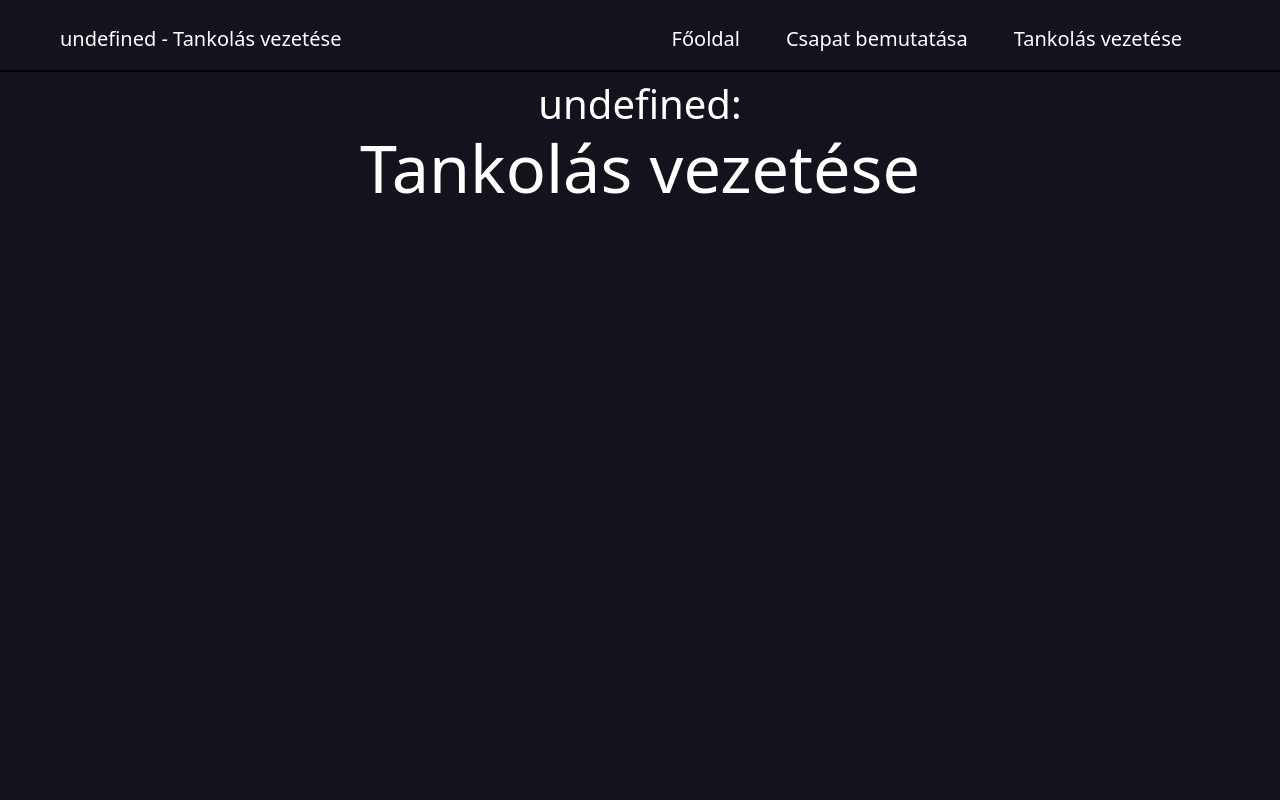
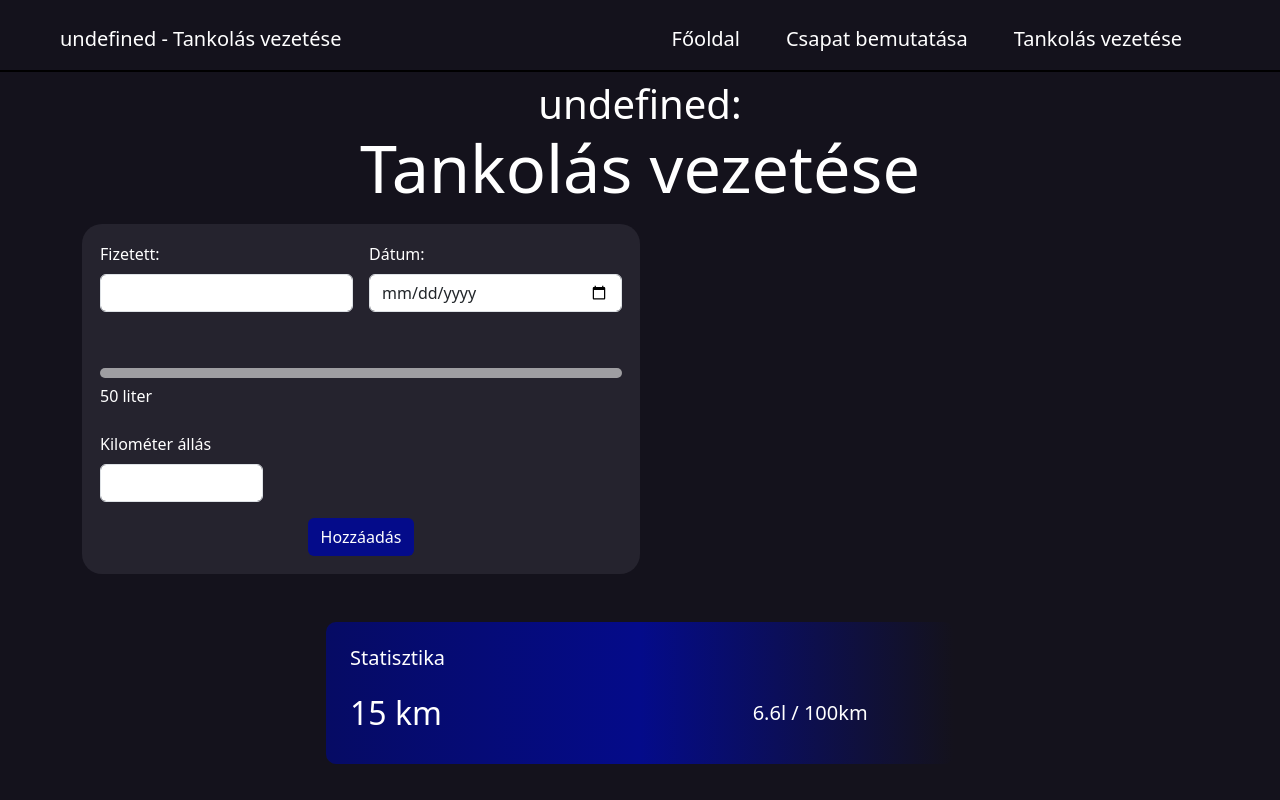
Before and after one commit to budaizalan/undefined, a PHP site: page /2feladat.html in a window 1280 px wide. Run offline with PHP 8.4, Linux system fonts and the light colour scheme.

Commit message:
Preparing 2. feladat

```diff
--- a/2feladat.html
+++ b/2feladat.html
@@ -46,6 +46,52 @@
       <h1 class="text-center" style="font-size: calc(2rem + 2.7vw)">Tankolás vezetése</h1>
     </div>
   </section>
+  <div class="container">
+    <div class="col-6 holder mt-3">
+        <form class="row g-3">
+            <div class="col-md-6">
+              <label for="fizetett" class="form-label">Fizetett:</label>
+              <input type="text" class="form-control" id="fizetett">
+            </div>
+            <div class="col-md-6">
+              <label for="inputDate" class="form-label">Dátum:</label>
+              <input type="date" class="form-control" id="inputDate">
+            </div>
+            <div class="col-md-4 slidecontainer mt-5">
+                <input type="range" min="1" max="70" value="50" class="slider" id="Beza">
+                <p><span id="display"></span> liter</p>
+            </div>
+            <div class="col-md-4 mt-2">
+              <label for="kilometerAllas" class="form-label">Kilométer állás</label>
+              <input type="text" class="form-control" id="kilometerAllas">
+            </div>
+            <div class="col-12 content-justify-center text-center">
+              <button type="submit" class="btn">Hozzáadás</button>
+            </div>
+          </form>
+    </div>
+  </div>
+  <div class="container-fluid mt-5">
+        <div class="col-6 mx-auto">
+            <div class="card l-bg-blue-dark">
+                <div class="card-statistic-3 p-4">
+                    <div class="mb-4">
+                        <h5 class="card-title mb-0">Statisztika</h5>
+                    </div>
+                    <div class="row align-items-center mb-2 d-flex">
+                        <div class="col-8">
+                            <h2 class="d-flex align-items-center mb-0">
+                                15 km
+                            </h2>
+                        </div>
+                        <div class="col-4 text-right">
+                            <span>6.6l / 100km <i class="fa fa-arrow-up"></i></span>
+                        </div>
+                    </div>
+                </div>
+            </div>
+        </div>
+</div>
 
   <script src="https://cdn.jsdelivr.net/npm/bootstrap@5.3.1/dist/js/bootstrap.bundle.min.js"
     integrity="sha384-HwwvtgBNo3bZJJLYd8oVXjrBZt8cqVSpeBNS5n7C8IVInixGAoxmnlMuBnhbgrkm"
--- a/public/app.js
+++ b/public/app.js
@@ -1,17 +1,18 @@
-// let sections = document.querySelectorAll("section");
-// let navLinks = document.querySelectorAll("header nav a");
-// let navBar = document.querySelector(".navbar")
-// function onClick() {
-//     console.log('h');
+const fizetett = document.getElementById("fizetett");
+const datum = new Date(document.getElementById("inputDate").value);
+var slider = document.getElementById("Beza");
+var output = document.getElementById("display");
+output.innerHTML = slider.value;
 
-//     sections.forEach((sec) => {
-//         let id = sec.getAttribute("id");
-//             navLinks.forEach((links) => {
-//                 links.classList.remove("active");
-//                 document.querySelector("header nav a[href*=" + id + "]").classList.add("active");
-//             });
-//     });
-// };
+slider.oninput = function() {
+    Zsa();
+  output.innerHTML = this.value;
+}
 
-// navBar.addEventListener("click", onClick)
-// // onClick();
+fizetett.oninput = function() {
+    let fizetetts = fizetett.value
+
+    if (fizetetts.length < 3) {
+        fizetett.value = fizetett.value * 1000;
+    }
+}
--- a/style.css
+++ b/style.css
@@ -263,3 +263,79 @@ body,
     animation-delay: 0s;
     -webkit-animation-delay: 0s;
 }
+
+.card {
+  border-radius: 10px;
+  border: none;
+  position: relative;
+  margin-bottom: 30px;
+  font-size: 20px;
+}
+
+
+.l-bg-blue-dark {
+  background: linear-gradient(to right, rgb(6, 11, 100), rgb(4, 11, 138), #14121c) !important;
+  color: #fff;
+}
+
+
+.card .card-statistic-3 .card-icon {
+  text-align: center;
+  line-height: 50px;
+  margin-left: 15px;
+  color: #000;
+  position: absolute;
+  right: -5px;
+  top: 20px;
+  opacity: 0.1;
+}
+
+.holder {
+  padding: 1rem;
+  border: solid transparent 2px;
+  border-radius: 20px;
+  background-color: #25232e;
+}
+
+.slidecontainer {
+  width: 100%;
+}
+
+.slider {
+  -webkit-appearance: none;
+  width: 100%;
+  height: 10px;
+  border-radius: 5px;
+  background: #d3d3d3;
+  outline: none;
+  opacity: 0.7;
+  -webkit-transition: .2s;
+  transition: opacity .2s;
+}
+
+.slider:hover {
+  opacity: 1;
+}
+
+.slider::-webkit-slider-thumb {
+  -webkit-appearance: none;
+  appearance: none;
+  width: 23px;
+  height: 24px;
+  border: 0;
+  /* background: url('contrasticon.png'); */
+  cursor: pointer;
+}
+
+.slider::-moz-range-thumb {
+  width: 23px;
+  height: 24px;
+  border: 0;
+  /* background: url('contrasticon.png'); */
+  cursor: pointer;
+}
+
+.btn {
+  background-color: rgb(4, 11, 138);
+  color: white;
+}
```
